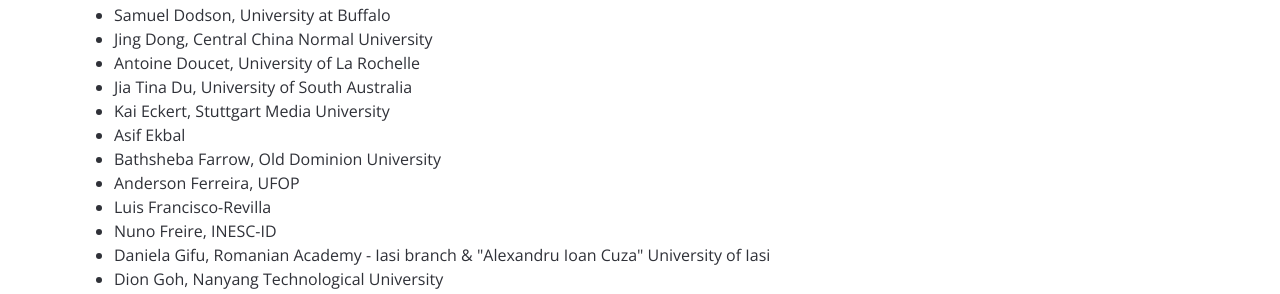
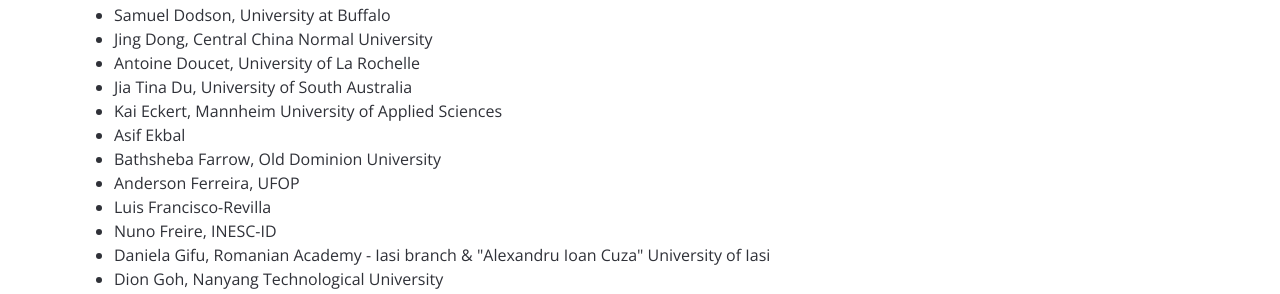
Before and after one commit to shawnmjones/JCDL2023-website-source, a Jekyll site: the page built from program-committee.html, in a window 1280 px wide and 900 px high, scrolled down 1638 px. Shown: the part 160-454 px from the top of the window. Built offline with Jekyll 4.4.1, drawn with Linux system fonts in a browser that asks for light colours.

Commit message:
updated Kai Eckert's affiliation

```diff
--- a/program-committee.html
+++ b/program-committee.html
@@ -109,7 +109,7 @@
 <li>Jing Dong, Central China Normal University </li>
 <li>Antoine Doucet, University of La Rochelle </li>
 <li>Jia Tina Du, University of South Australia </li>
-<li>Kai Eckert, Stuttgart Media University </li>
+<li>Kai Eckert, Mannheim University of Applied Sciences</li>
 <li>Asif Ekbal </li>
 <li>Bathsheba Farrow, Old Dominion University </li>
 <li>Anderson Ferreira, UFOP </li>
```
